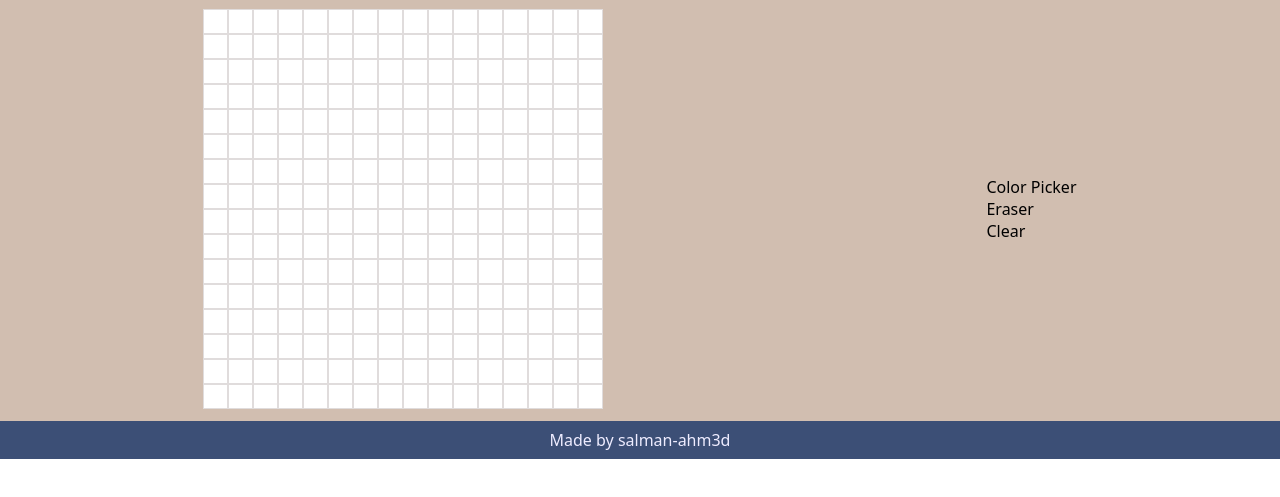
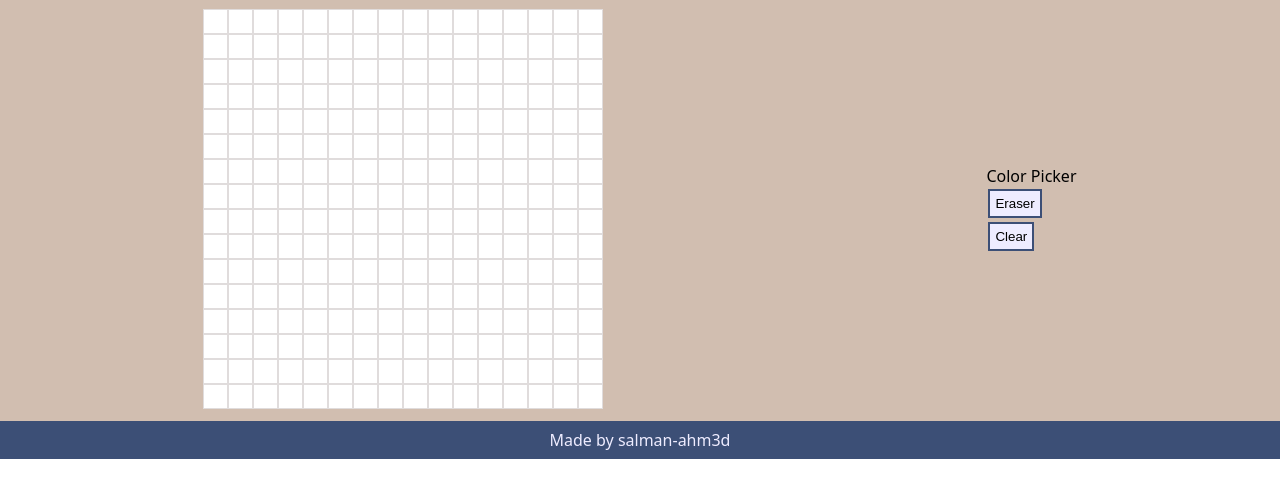
Before and after one commit to salman-ahm3d/etchasketch, a plain HTML site: page index.html in a window 1280 px wide. Shown: the part 87-584 px from the top of the page. Drawn offline with Linux system fonts and the light colour scheme.

Commit message:
Add Eraser and Clear buttons and style them

```diff
--- a/index.html
+++ b/index.html
@@ -17,8 +17,12 @@
         </div>
         <div class="options-area">
             <div class="color-picker">Color Picker</div>
-            <div class="eraser">Eraser</div>
-            <div class="clear">Clear</div>
+            <div class="eraser">
+                <button class="eraser-btn">Eraser</button>
+            </div>
+            <div class="clear">
+                <button class="clear-btn">Clear</button>
+            </div>
         </div>
     </div>
     <div class="footer">Made by salman-ahm3d</div>
--- a/styles/style.css
+++ b/styles/style.css
@@ -66,3 +66,10 @@ body {
     background-color: #D1BEB0;
     padding: 5px;
 }
+
+.eraser-btn, .clear-btn {
+    background-color: #eeecff;
+    padding: 5px;
+    border: 2px solid #3C4F76;
+    margin: 2px;
+}
```
